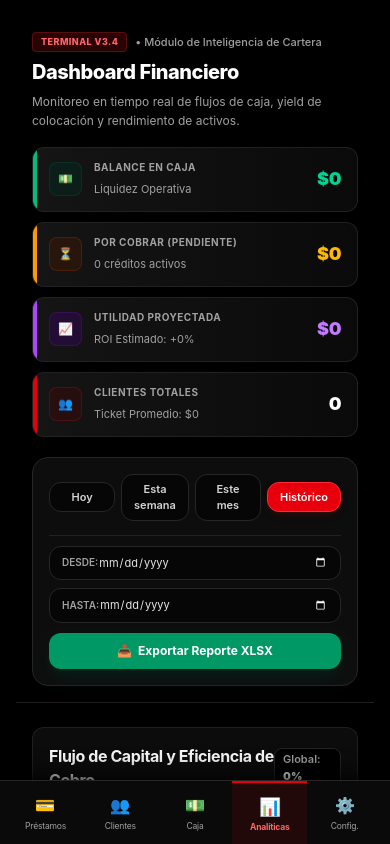
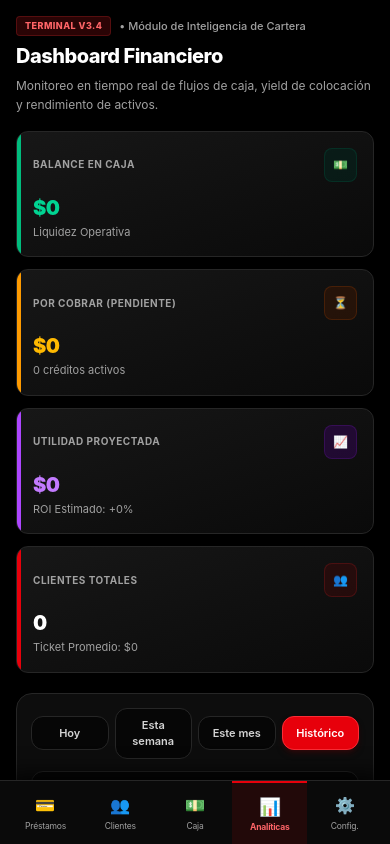
Before and after one commit to 0xPr0mise/CashFlowExpress, a React (Vite) app in the folder cash-flow-front/: page /analytics in a window 390 px wide. Shown: the top 844 px of the page. Built offline with nearby package versions, Linux system fonts and the light colour scheme.

Commit message:
Ajustes finales provisorios mobile

```diff
--- a/cash-flow-front/src/App.jsx
+++ b/cash-flow-front/src/App.jsx
@@ -4,7 +4,7 @@ import {
   Route,
   Navigate,
 } from "react-router-dom";
-import Sidebar from "./components/common/Sidebar";
+import Sidebar from "./components/common/Sidebar"; // Ajusta la ruta si guardaste el Sidebar en otra carpeta
 import LoansPage from "./pages/Loans/LoansPage";
 import ClientsPage from "./pages/Clients/ClientsPage";
 import CashPage from "./pages/Cash/CashPage";
@@ -14,13 +14,12 @@ import SettingsPage from "./pages/Settings/SettingsPage";
 export default function App() {
   return (
     <Router>
-      <div className="min-h-screen w-full bg-black text-gray-100 font-sans selection:bg-red-600 selection:text-white flex flex-col md:flex-row overflow-x-hidden">
-        {/* Sidebar (Lateral en PC, Dock Flotante en Celulares) */}
+      <div className="min-h-screen bg-black text-gray-100 font-sans selection:bg-red-600 selection:text-white flex flex-col md:flex-row">
+        {/* Sidebar (Lateral en PC, Barra Inferior en Celulares) */}
         <Sidebar />
 
-        {/* Contenedor principal adaptativo con Flexbox y ancho completo */}
-        <main className="flex-1 w-full transition-all duration-300 min-h-screen pb-24 md:pb-6">
-          <div className="p-4 sm:p-6 w-full max-w-7xl mx-auto">
+        {/* Contenedor principal */}
+        <main className="flex-1 ml-0 md:ml-64 transition-all duration-300 min-h-screen pb-24 md:pb-6">
           <Routes>
             <Route path="/" element={<Navigate to="/analytics" replace />} />
             <Route path="/clients" element={<ClientsPage />} />
@@ -29,7 +28,6 @@ export default function App() {
             <Route path="/analytics" element={<AnalyticsPage />} />
             <Route path="/settings" element={<SettingsPage />} />
           </Routes>
-          </div>
         </main>
       </div>
     </Router>
--- a/cash-flow-front/src/components/analytics/AnalyticsFilters.jsx
+++ b/cash-flow-front/src/components/analytics/AnalyticsFilters.jsx
@@ -47,14 +47,15 @@ export default function AnalyticsFilters({ onFilterChange, rawData }) {
   };
 
   return (
-    <div className="bg-neutral-900/60 border border-neutral-800 rounded-2xl p-4 shadow-xl backdrop-blur-sm flex flex-col gap-3.5 w-full">
+    <div className="bg-neutral-900/60 border border-neutral-800 rounded-2xl p-3.5 shadow-xl backdrop-blur-sm flex flex-col lg:flex-row items-center justify-between gap-3 w-full">
 
-      {/* Fila 1: Botones de Filtro Rápido (con flex-wrap para evitar desbordes) */}
-      <div className="flex flex-wrap items-center gap-1.5 w-full">
+      {/* Bloque Izquierda: Períodos y Botones Rápidos */}
+      <div className="flex flex-wrap items-center gap-2 w-full lg:w-auto">
         <span className="text-[10px] font-bold uppercase tracking-wider text-neutral-400 mr-1 hidden sm:inline">
           Período:
         </span>
 
+        <div className="flex items-center gap-1.5 w-full sm:w-auto">
           {[
             { id: "today", label: "Hoy" },
             { id: "week", label: "Esta semana" },
@@ -64,7 +65,7 @@ export default function AnalyticsFilters({ onFilterChange, rawData }) {
             <button
               key={preset.id}
               onClick={() => handlePreset(preset.id)}
-            className={`px-3 py-1.5 rounded-xl text-[11px] font-semibold transition-all border cursor-pointer flex-1 sm:flex-initial text-center ${
+              className={`px-3 py-2 rounded-xl text-[11px] font-semibold transition-all border cursor-pointer flex-1 sm:flex-initial text-center ${
                 activePreset === preset.id
                   ? "bg-red-600 text-white border-red-500 shadow-md shadow-red-950/50"
                   : "bg-black/50 text-neutral-300 border-neutral-800 hover:border-neutral-700 hover:text-white"
@@ -74,14 +75,14 @@ export default function AnalyticsFilters({ onFilterChange, rawData }) {
             </button>
           ))}
         </div>
+      </div>
 
-      {/* Fila 2: Selectores de Calendario y Botón de Excel */}
-      <div className="flex flex-col gap-2.5 pt-2.5 border-t border-neutral-800/80">
+      {/* Bloque Derecha: Selectores de Fecha + Botón de Exportar alineados en línea en PC */}
+      <div className="flex flex-col sm:flex-row items-center gap-2.5 w-full lg:w-auto">
 
-        <div className="grid grid-cols-1 sm:grid-cols-2 gap-2 w-full">
         {/* Input Desde */}
-          <div className="flex items-center justify-between bg-black/50 border border-neutral-800 hover:border-neutral-700 px-3 py-2 rounded-xl transition-all cursor-pointer">
-            <span className="text-[10px] text-neutral-400 uppercase font-semibold shrink-0">Desde:</span>
+        <div className="flex items-center justify-between bg-black/50 border border-neutral-800 hover:border-neutral-700 px-3 py-2 rounded-xl transition-all cursor-pointer w-full sm:w-40">
+          <span className="text-[10px] text-neutral-400 uppercase font-semibold shrink-0 mr-2">Desde:</span>
           <input
             type="date"
             value={startDate}
@@ -92,8 +93,8 @@ export default function AnalyticsFilters({ onFilterChange, rawData }) {
         </div>
 
         {/* Input Hasta */}
-          <div className="flex items-center justify-between bg-black/50 border border-neutral-800 hover:border-neutral-700 px-3 py-2 rounded-xl transition-all cursor-pointer">
-            <span className="text-[10px] text-neutral-400 uppercase font-semibold shrink-0">Hasta:</span>
+        <div className="flex items-center justify-between bg-black/50 border border-neutral-800 hover:border-neutral-700 px-3 py-2 rounded-xl transition-all cursor-pointer w-full sm:w-40">
+          <span className="text-[10px] text-neutral-400 uppercase font-semibold shrink-0 mr-2">Hasta:</span>
           <input
             type="date"
             value={endDate}
@@ -102,17 +103,17 @@ export default function AnalyticsFilters({ onFilterChange, rawData }) {
             className="bg-transparent text-[11px] text-neutral-200 focus:outline-none cursor-pointer [color-scheme:dark] text-right w-full"
           />
         </div>
-        </div>
 
         {/* Botón de Exportar XLSX */}
         <button
           onClick={exportToExcel}
-          className="flex items-center justify-center gap-1.5 w-full py-2.5 bg-emerald-600 hover:bg-emerald-500 text-white font-bold text-xs rounded-xl shadow-lg shadow-emerald-950/50 transition-all cursor-pointer"
+          className="flex items-center justify-center gap-1.5 px-4 py-2 bg-emerald-600 hover:bg-emerald-500 text-white font-bold text-xs rounded-xl shadow-lg shadow-emerald-950/50 transition-all cursor-pointer whitespace-nowrap w-full sm:w-auto"
           title="Descargar reporte en formato XLSX"
         >
           <span>📥</span>
-          <span>Exportar Reporte XLSX</span>
+          <span>Exportar XLSX</span>
         </button>
+
       </div>
 
     </div>
--- a/cash-flow-front/src/components/analytics/AnalyticsKpiGrid.jsx
+++ b/cash-flow-front/src/components/analytics/AnalyticsKpiGrid.jsx
@@ -13,87 +13,76 @@ export default function AnalyticsKpiGrid({ stats, calculations }) {
   const isNegative = numericCash < 0;
 
   return (
-    <div className="space-y-3">
+    <div className="w-full">
+      {/* Grilla de 4 columnas en computadoras, 2 en tablets y 1 en celular */}
+      <div className="grid grid-cols-1 sm:grid-cols-2 xl:grid-cols-4 gap-3">
 
-      {/* Mensaje de Conciliación si hay un número negativo */}
-      {isNegative && (
-        <div className="bg-red-950/60 border border-red-500/80 p-3 sm:p-4 rounded-xl flex items-center justify-between gap-3 shadow-xl animate-pulse">
-          <div className="flex items-center gap-2.5">
-            <span className="p-1.5 bg-red-900 text-red-300 rounded-lg border border-red-700 text-xs">⚠</span>
+          {/* 1. Balance en Caja */}
+          <div className="relative bg-gradient-to-br from-neutral-900 to-neutral-950 border border-neutral-800 p-4 rounded-xl shadow-lg overflow-hidden flex flex-col justify-between hover:border-emerald-500/50 transition-all duration-300">
+            <div className={`absolute top-0 left-0 w-1 h-full ${isNegative ? 'bg-red-600' : 'bg-emerald-500'}`}></div>
+
+            <div className="flex items-center justify-between mb-3">
+              <span className="text-[10px] font-bold uppercase tracking-wider text-neutral-400">Balance en Caja</span>
+              <span className="p-2 bg-emerald-950/40 text-emerald-400 rounded-lg border border-emerald-900/40 text-xs">💵</span>
+            </div>
+
             <div>
-              <h4 className="text-[11px] font-bold uppercase tracking-wider text-red-400">Atención: Posición Consolidada Negativa</h4>
-              <p className="text-[11px] text-neutral-200 mt-0.5">
-                Se detectó un saldo en rojo de ${formatMoney(numericCash)}. Es necesario <strong className="text-white underline">conciliar caja</strong>.
+              <p className={`text-xl sm:text-2xl font-black tracking-tight ${isNegative ? 'text-red-500' : 'text-emerald-400'}`}>
+                ${formatMoney(numericCash)}
               </p>
+              <span className="text-[11px] text-neutral-400 mt-0.5 block">{isNegative ? 'Déficit (Conciliar)' : 'Liquidez Operativa'}</span>
             </div>
           </div>
-          <span className="text-[9px] font-mono font-bold uppercase bg-red-600 text-white px-2.5 py-1 rounded-lg shadow whitespace-nowrap">
-            Conciliar
-          </span>
-        </div>
-      )}
 
-      {/* Tarjetas de KPIs apiladas una arriba del otra (en columna) */}
-      <div className="flex flex-col gap-2.5">
+          {/* 2. Por Cobrar (Pendiente) */}
+          <div className="relative bg-gradient-to-br from-neutral-900 to-neutral-950 border border-neutral-800 p-4 rounded-xl shadow-lg overflow-hidden flex flex-col justify-between hover:border-amber-500/50 transition-all duration-300">
+            <div className="absolute top-0 left-0 w-1 h-full bg-amber-500"></div>
 
-          {/* Liquidez / Caja */}
-          <div className="relative bg-gradient-to-r from-neutral-900/90 to-neutral-950 border border-neutral-800/80 px-4 py-3 rounded-xl shadow-lg backdrop-blur-md overflow-hidden flex items-center justify-between group hover:border-emerald-500/50 transition-all duration-300">
-            <div className={`absolute top-0 left-0 w-1 h-full ${isNegative ? 'bg-red-600' : 'bg-emerald-500'}`}></div>
-            <div className="flex items-center gap-3">
-              <span className="p-2 bg-emerald-950/40 text-emerald-400 rounded-lg border border-emerald-900/40 text-xs">💵</span>
-              <div>
-                <span className="text-[10px] font-bold uppercase tracking-wider text-neutral-400 block">Balance en Caja</span>
-                <span className="text-[11px] text-neutral-400">{isNegative ? 'Déficit (Conciliar)' : 'Liquidez Operativa'}</span>
-              </div>
+            <div className="flex items-center justify-between mb-3">
+              <span className="text-[10px] font-bold uppercase tracking-wider text-neutral-400">Por Cobrar (Pendiente)</span>
+              <span className="p-2 bg-amber-950/40 text-amber-400 rounded-lg border border-amber-900/40 text-xs">⏳</span>
             </div>
-            <p className={`text-lg sm:text-xl font-black tracking-tight ${isNegative ? 'text-red-500' : 'text-emerald-400'}`}>
-              ${formatMoney(numericCash)}
-            </p>
+
+            <div>
+              <p className="text-xl sm:text-2xl font-black text-amber-400 tracking-tight">
+                ${formatMoney(outstandingPortfolio)}
+              </p>
+              <span className="text-[11px] text-neutral-400 mt-0.5 block">{activeLoans} créditos activos</span>
+            </div>
           </div>
 
-          {/* Cartera en la Calle */}
-          <div className="relative bg-gradient-to-r from-neutral-900/90 to-neutral-950 border border-neutral-800/80 px-4 py-3 rounded-xl shadow-lg backdrop-blur-md overflow-hidden flex items-center justify-between group hover:border-amber-500/50 transition-all duration-300">
-            <div className="absolute top-0 left-0 w-1 h-full bg-amber-500"></div>
-            <div className="flex items-center gap-3">
-              <span className="p-2 bg-amber-950/40 text-amber-400 rounded-lg border border-amber-900/40 text-xs">⏳</span>
-              <div>
-                <span className="text-[10px] font-bold uppercase tracking-wider text-neutral-400 block">Por Cobrar (Pendiente)</span>
-                <span className="text-[11px] text-neutral-400">{activeLoans} créditos activos</span>
-              </div>
+          {/* 3. Utilidad Proyectada */}
+          <div className="relative bg-gradient-to-br from-neutral-900 to-neutral-950 border border-neutral-800 p-4 rounded-xl shadow-lg overflow-hidden flex flex-col justify-between hover:border-purple-500/50 transition-all duration-300">
+            <div className="absolute top-0 left-0 w-1 h-full bg-purple-500"></div>
+
+            <div className="flex items-center justify-between mb-3">
+              <span className="text-[10px] font-bold uppercase tracking-wider text-neutral-400">Utilidad Proyectada</span>
+              <span className="p-2 bg-purple-950/40 text-purple-400 rounded-lg border border-purple-900/40 text-xs">📈</span>
             </div>
-            <p className="text-lg sm:text-xl font-black text-amber-400 tracking-tight">
-              ${formatMoney(outstandingPortfolio)}
-            </p>
+
+            <div>
+              <p className="text-xl sm:text-2xl font-black text-purple-400 tracking-tight">
+                ${formatMoney(estimatedProfit)}
+              </p>
+              <span className="text-[11px] text-neutral-400 mt-0.5 block">ROI Estimado: +{avgROI}%</span>
+            </div>
           </div>
 
-          {/* Utilidad Proyectada */}
-          <div className="relative bg-gradient-to-r from-neutral-900/90 to-neutral-950 border border-neutral-800/80 px-4 py-3 rounded-xl shadow-lg backdrop-blur-md overflow-hidden flex items-center justify-between group hover:border-purple-500/50 transition-all duration-300">
-            <div className="absolute top-0 left-0 w-1 h-full bg-purple-500"></div>
-            <div className="flex items-center gap-3">
-              <span className="p-2 bg-purple-950/40 text-purple-400 rounded-lg border border-purple-900/40 text-xs">📈</span>
-              <div>
-                <span className="text-[10px] font-bold uppercase tracking-wider text-neutral-400 block">Utilidad Proyectada</span>
-                <span className="text-[11px] text-neutral-400">ROI Estimado: +{avgROI}%</span>
-              </div>
+          {/* 4. Clientes Totales */}
+          <div className="relative bg-gradient-to-br from-neutral-900 to-neutral-950 border border-neutral-800 p-4 rounded-xl shadow-lg overflow-hidden flex flex-col justify-between hover:border-red-600/50 transition-all duration-300">
+            <div className="absolute top-0 left-0 w-1 h-full bg-red-600"></div>
+
+            <div className="flex items-center justify-between mb-3">
+              <span className="text-[10px] font-bold uppercase tracking-wider text-neutral-400">Clientes Totales</span>
+              <span className="p-2 bg-red-950/40 text-red-400 rounded-lg border border-red-900/40 text-xs">👥</span>
             </div>
-            <p className="text-lg sm:text-xl font-black text-purple-400 tracking-tight">
-              ${formatMoney(estimatedProfit)}
-            </p>
-          </div>
 
-          {/* Clientes & Colocación */}
-          <div className="relative bg-gradient-to-r from-neutral-900/90 to-neutral-950 border border-neutral-800/80 px-4 py-3 rounded-xl shadow-lg backdrop-blur-md overflow-hidden flex items-center justify-between group hover:border-red-600/50 transition-all duration-300">
-            <div className="absolute top-0 left-0 w-1 h-full bg-red-600"></div>
-            <div className="flex items-center gap-3">
-              <span className="p-2 bg-red-950/40 text-red-400 rounded-lg border border-red-900/40 text-xs">👥</span>
-              <div>
-                <span className="text-[10px] font-bold uppercase tracking-wider text-neutral-400 block">Clientes Totales</span>
-                <span className="text-[11px] text-neutral-400">Ticket Promedio: ${formatMoney(averageTicket)}</span>
-              </div>
+            <div>
+              <p className="text-xl sm:text-2xl font-black text-white tracking-tight">
+                {stats?.clientsCount || 0}
+              </p>
+              <span className="text-[11px] text-neutral-400 mt-0.5 block">Ticket Promedio: ${formatMoney(averageTicket)}</span>
             </div>
-            <p className="text-lg sm:text-xl font-black text-white tracking-tight">
-              {stats?.clientsCount || 0}
-            </p>
           </div>
 
       </div>
--- a/cash-flow-front/src/pages/Analytics/AnalyticsPage.jsx
+++ b/cash-flow-front/src/pages/Analytics/AnalyticsPage.jsx
@@ -107,18 +107,30 @@ export default function AnalyticsPage() {
     totalLateAmount,
   };
 
+  const formatMoney = (amount) => {
+    const rounded = Math.round(amount || 0);
+    return rounded.toLocaleString("es-AR", {
+      minimumFractionDigits: 0,
+      maximumFractionDigits: 0,
+    });
+  };
+
+  const numericCash = Number(cashBalance) || 0;
+  const isNegative = numericCash < 0;
+
   return (
-    // pb-40 garantiza un colchón de espacio inferior gigante para que el contenido jamás llegue a la altura del dock flotante
-    <div className="min-h-screen bg-black text-gray-100 font-sans selection:bg-red-600 selection:text-white pb-40 md:pb-12">
+    <div className="min-h-screen bg-black text-gray-100 font-sans selection:bg-red-600 selection:text-white pb-32 md:pb-12 w-full">
 
-      {/* HEADER Y FILTROS FIJOS */}
-      <div className="relative lg:sticky lg:top-0 z-20 bg-black/95 backdrop-blur-xl border-b border-neutral-800/80 px-4 sm:px-6 md:px-10 py-4 shadow-2xl">
-        <div className="max-w-7xl mx-auto flex flex-col lg:flex-row lg:items-center lg:justify-between gap-4">
+      {/* HEADER Y FILTROS FIJOS (Ocupa todo el ancho disponible con padding lateral fluido) */}
+      <div className="relative lg:sticky lg:top-0 z-20 bg-black/95 backdrop-blur-xl border-b border-neutral-800/80 px-4 sm:px-6 lg:px-8 py-4 shadow-2xl w-full">
+        <div className="w-full flex flex-col lg:flex-row lg:items-center lg:justify-between gap-4">
 
+          {/* Título y subtítulo */}
           <div className="w-full lg:w-auto">
             <AnalyticsHeader />
           </div>
 
+          {/* Tarjetas de KPIs */}
           <div className="w-full lg:w-auto overflow-x-auto pb-2 lg:pb-0 scrollbar-none">
             <div className="min-w-max lg:min-w-0 lg:origin-right">
               <AnalyticsKpiGrid stats={currentData} calculations={calculations} />
@@ -126,16 +138,36 @@ export default function AnalyticsPage() {
           </div>
         </div>
 
-        <div className="max-w-7xl mx-auto mt-3">
+        <div className="w-full mt-3">
           <AnalyticsFilters onFilterChange={handleFilterChange} rawData={currentData} />
         </div>
       </div>
 
-      {/* CONTENIDO PRINCIPAL DESPLAZABLE */}
-      <div className="max-w-7xl mx-auto px-4 sm:px-6 md:px-10 py-6 md:py-10 space-y-6 md:space-y-8">
+      {/* CONTENIDO PRINCIPAL DESPLAZABLE (Ocupa todo el ancho con padding simétrico) */}
+      <div className="w-full px-4 sm:px-6 lg:px-8 py-6 md:py-10 space-y-6 md:space-y-8">
+
+        {/* Alerta de posición consolidada si aplica */}
+        {isNegative && (
+          <div className="bg-red-950/60 border border-red-500/80 p-4 rounded-2xl flex items-center justify-between gap-3 shadow-xl animate-pulse w-full">
+            <div className="flex items-center gap-3">
+              <span className="p-2 bg-red-900 text-red-300 rounded-xl border border-red-700 text-sm">⚠</span>
+              <div>
+                <h4 className="text-xs sm:text-sm font-bold uppercase tracking-wider text-red-400">Atención: Posición Consolidada Negativa</h4>
+                <p className="text-xs text-neutral-200 mt-0.5">
+                  Se detectó un saldo en rojo de ${formatMoney(numericCash)}. Es necesario <strong className="text-white underline">conciliar caja</strong>.
+                </p>
+              </div>
+            </div>
+            <span className="text-[10px] sm:text-xs font-mono font-bold uppercase bg-red-600 text-white px-3 py-1.5 rounded-xl shadow whitespace-nowrap cursor-pointer hover:bg-red-500 transition-colors">
+              Conciliar
+            </span>
+          </div>
+        )}
+
         <AnalyticsCharts stats={currentData} calculations={calculations} />
 
-        <div className="grid grid-cols-1 lg:grid-cols-2 gap-6">
+        {/* Gráficos */}
+        <div className="grid grid-cols-1 lg:grid-cols-2 gap-6 w-full">
           <CapitalGrowthChart loans={loansArray} />
           <CashFlowChart
             movements={movementsArray}
--- a/cash-flow-front/src/pages/Cash/CashPage.jsx
+++ b/cash-flow-front/src/pages/Cash/CashPage.jsx
@@ -79,43 +79,51 @@ export default function CashPage() {
   };
 
   return (
-    <div className="min-h-screen bg-black text-gray-100 p-4 md:p-6 flex flex-col font-sans">
-      <div className="max-w-7xl mx-auto w-full space-y-6 flex-1 flex flex-col">
+    <div className="min-h-screen bg-black text-gray-100 p-3 sm:p-4 md:p-6 flex flex-col font-sans">
+      <div className="max-w-7xl mx-auto w-full space-y-4 sm:space-y-6 flex-1 flex flex-col">
 
-        {/* Panel Superior Único e Integrado */}
-        <div className="bg-neutral-900/60 border border-neutral-800/80 p-4 md:p-5 rounded-2xl backdrop-blur-sm flex flex-col lg:flex-row lg:items-center lg:justify-between gap-4 flex-shrink-0 shadow-xl">
+        {/* Panel Superior Único e Integrado (Mobile First) */}
+        <div className="bg-neutral-900/60 border border-neutral-800/80 p-3.5 sm:p-4 md:p-5 rounded-2xl backdrop-blur-sm flex flex-col lg:flex-row lg:items-center lg:justify-between gap-4 flex-shrink-0 shadow-xl">
 
           {/* Bloque Izquierdo: Título y Descripción */}
           <div>
-            <h2 className="text-xl font-black tracking-tight text-white flex items-center gap-2">
-              <span className="w-2.5 h-2.5 bg-red-600 rounded-full animate-pulse shadow-lg shadow-red-600/50"></span>
+            <h2 className="text-lg sm:text-xl font-black tracking-tight text-white flex items-center gap-2">
+              <span className="w-2.5 h-2.5 bg-red-600 rounded-full animate-pulse shadow-lg shadow-red-600/50 flex-shrink-0"></span>
               Gestión de Caja y Canales
             </h2>
-            <p className="text-xs text-neutral-400 mt-0.5">
+            <p className="text-[11px] sm:text-xs text-neutral-400 mt-0.5">
               Control en tiempo real de efectivo, transferencias y transacciones.
             </p>
           </div>
 
-          {/* Bloque Derecho: Acciones y Estado */}
-          <div className="flex flex-wrap items-center gap-2.5">
+          {/* Bloque Derecho: Acciones y Estado (Optimizado para apilarse en móvil) */}
+          <div className="flex flex-col sm:flex-row items-stretch sm:items-center gap-2.5">
+
+            <div className="grid grid-cols-2 sm:flex items-center gap-2.5">
+              {/* Botón de Sincronizar */}
               <button
                 onClick={handleManualRefresh}
                 disabled={refreshing}
-              className="bg-neutral-800 hover:bg-neutral-700 text-neutral-200 text-xs font-semibold px-3.5 py-2.5 rounded-xl transition-all cursor-pointer flex items-center gap-1.5 border border-neutral-700/50"
+                className="bg-neutral-800 hover:bg-neutral-700 active:scale-95 text-neutral-200 text-xs font-semibold px-3.5 py-3 sm:py-2.5 rounded-xl transition-all cursor-pointer flex items-center justify-center gap-1.5 border border-neutral-700/50"
               >
-              <svg className={`w-3.5 h-3.5 ${refreshing ? "animate-spin" : ""}`} fill="none" stroke="currentColor" viewBox="0 0 24 24">
+                <svg className={`w-3.5 h-3.5 flex-shrink-0 ${refreshing ? "animate-spin" : ""}`} fill="none" stroke="currentColor" viewBox="0 0 24 24">
                   <path strokeLinecap="round" strokeLinejoin="round" strokeWidth="2" d="M4 4v5h.582m15.356 2A8.001 8.001 0 004.582 9m0 0H9m11 11v-5h-.581m0 0a8.003 8.003 0 01-15.357-2m15.357 2H15"></path>
                 </svg>
                 {refreshing ? "Sincronizando..." : "Sincronizar"}
               </button>
 
-            {/* Modal de Registro Operativo */}
+              {/* Indicador de Estado Activa */}
+              <div className="bg-black/60 border border-neutral-800 px-3.5 py-3 sm:py-2.5 rounded-xl text-xs text-neutral-400 flex items-center justify-center gap-1.5">
+                <span className="w-2 h-2 bg-emerald-500 rounded-full animate-pulse flex-shrink-0"></span>
+                <span>Activa</span>
+              </div>
+            </div>
+
+            {/* Modal de Registro Operativo (Abarca todo el ancho en móvil) */}
+            <div className="w-full sm:w-auto">
               <CashForm form={form} setForm={setForm} onSubmit={handleSubmit} loading={loading} />
+            </div>
 
-            <div className="bg-black/60 border border-neutral-800 px-3 py-2.5 rounded-xl text-xs text-neutral-400 flex items-center gap-1.5">
-              <span className="w-2 h-2 bg-emerald-500 rounded-full"></span>
-              Activa
-            </div>
           </div>
         </div>
 
```
Also changed, not shown: cash-flow-front/src/components/Cash/CashForm.jsx (+29 -29 lines), cash-flow-front/src/components/Cash/CashMetrics.jsx (+18 -17 lines), cash-flow-front/src/components/Cash/CashTable.jsx (+96 -40 lines). Lines whose indentation alone changed are shown as unchanged.
